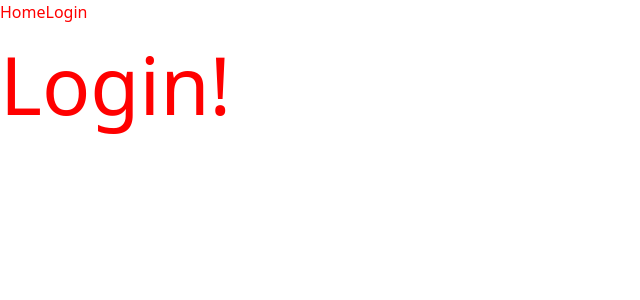
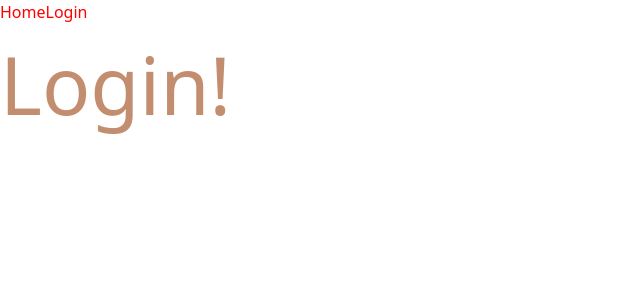
Before and after one commit to Rukkyaa/MazeWarriors, a React (Vite) app in the folder frontend/: page /login in a window 1280 px wide. Shown: the top 300 px of the page, without its empty margins (0-640 px from the left). Built offline with nearby package versions, Linux system fonts and the light colour scheme.

Commit message:
feat(router): routes file added + home

```diff
--- /dev/null
+++ b/frontend/src/pages/Home/Home.tsx
@@ -0,0 +1,3 @@
+export default function Home() {
+  return <h1 className="text-brown-500 text-[5rem]">Home !</h1>;
+}
--- a/frontend/src/pages/login/Login.tsx
+++ b/frontend/src/pages/login/Login.tsx
@@ -1,7 +1,7 @@
 export default function Login() {
   return (
     <>
-      <h1 className="text-[5rem]">Login!</h1>
+      <h1 className="text-[5rem] text-brown-500">Login!</h1>
     </>
   );
 }
```
Also changed, not shown: frontend/src/main.tsx (+2 -16 lines), frontend/src/routes.tsx (added, +21 -0 lines).
